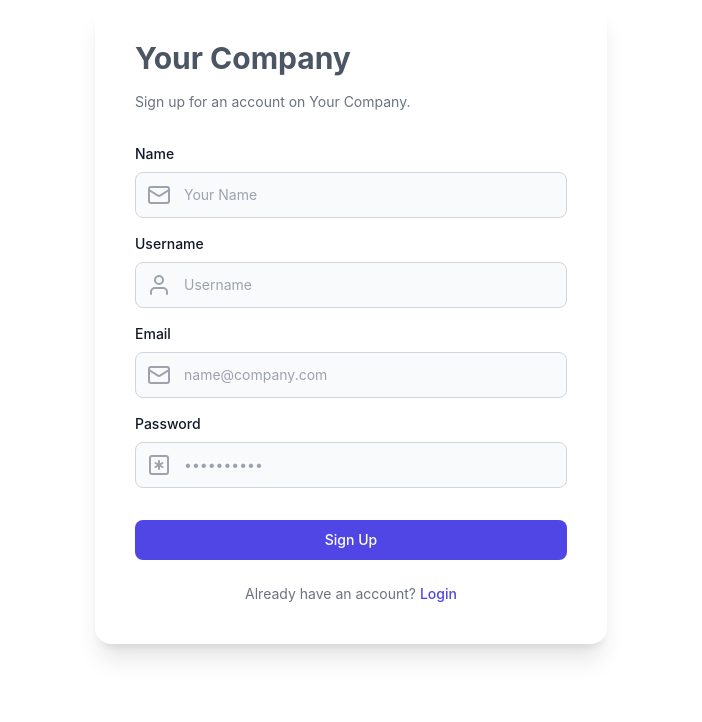
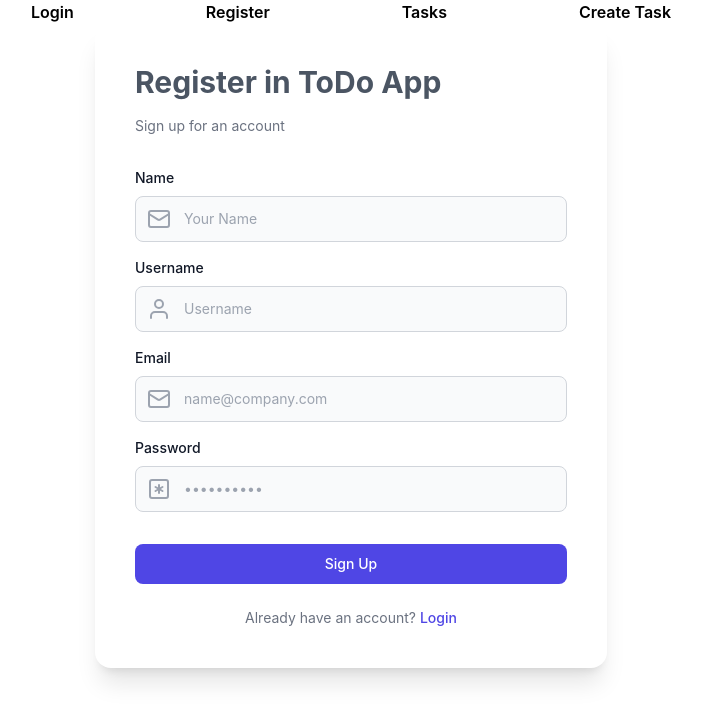
Before and after one commit to vinycxuz/todolist-frontend, a React (Create React App) app: page /register in a window 1280 px wide. Shown: the top 722 px of the page, without its empty margins (289-991 px from the left). Built offline with nearby package versions, Linux system fonts and the light colour scheme; the HTML template or start-up script is replaced by a standard one.

Commit message:
(1.0)(feat): create a Menu component for use routes more easily

```diff
--- a/src/App.jsx
+++ b/src/App.jsx
@@ -4,11 +4,13 @@ import Register from './components/Register';
 import Tasks from './components/Tasks';
 import { AuthProvider } from './context/AuthContext';
 import ListTasks from './components/ListTasks';
+import Menu from './components/Menu';
 
 function App() {
   return (
     <AuthProvider>
       <Router>
+      <Menu />
         <Routes>
           <Route path="/" element={<Login />} />
           <Route path="/register" element={<Register />} />
--- /dev/null
+++ b/src/components/Menu.jsx
@@ -0,0 +1,25 @@
+import React from 'react';
+import { Link } from 'react-router';
+
+const Menu = () => {
+  return (
+    <nav className='flex w-full justify-center'>
+      <ul className='flex w-2/4 justify-between'>
+        <li className='font-semibold'>
+          <Link to="/login">Login</Link>
+        </li>
+        <li className='font-semibold'>
+          <Link to="/register">Register</Link>
+        </li>
+        <li className='font-semibold'>
+          <Link to="/tasks">Tasks</Link>
+        </li>
+        <li className='font-semibold'>
+          <Link to="/tasks/create">Create Task</Link>
+        </li>
+      </ul>
+    </nav>
+  );
+};
+
+export default Menu;
--- a/src/components/Register.jsx
+++ b/src/components/Register.jsx
@@ -33,9 +33,9 @@ const Register = () => {
   return (
     <div class="flex flex-col w-full md:w-1/2 xl:w-2/5 2xl:w-2/5 3xl:w-1/3 mx-auto p-8 md:p-10 2xl:p-12 3xl:p-14 bg-[#ffffff] rounded-2xl shadow-xl">
       <div class="flex flex-row gap-3 pb-4">
-        <h1 class="text-3xl font-bold text-[#4B5563] my-auto">Your Company</h1>
+        <h1 class="text-3xl font-bold text-[#4B5563] my-auto">Register in ToDo App</h1>
       </div>
-      <div class="text-sm text-[#6B7280] pb-8">Sign up for an account on Your Company.</div>
+      <div class="text-sm text-[#6B7280] pb-8">Sign up for an account</div>
       <form class="flex flex-col" onSubmit={handleSubmit}>
         <div class="pb-2">
           <label htmlFor="name" class="block mb-2 text-sm font-medium text-[#111827]">Name</label>
@@ -88,7 +88,7 @@ const Register = () => {
           </div>
         </div>
         <button type="submit" class="w-full text-[#FFFFFF] bg-[#4F46E5] focus:ring-4 focus:outline-none focus:ring-primary-300 font-medium rounded-lg text-sm px-5 py-2.5 text-center mb-6">Sign Up</button>
-        <div class="text-sm text-[#6B7280] text-center">Already have an account? <a href="#" class="font-medium text-[#4F46E5] hover:underline">Login</a></div>
+        <div class="text-sm text-[#6B7280] text-center">Already have an account? <a href="/" class="font-medium text-[#4F46E5] hover:underline">Login</a></div>
       </form>
     </div>
   );
```
